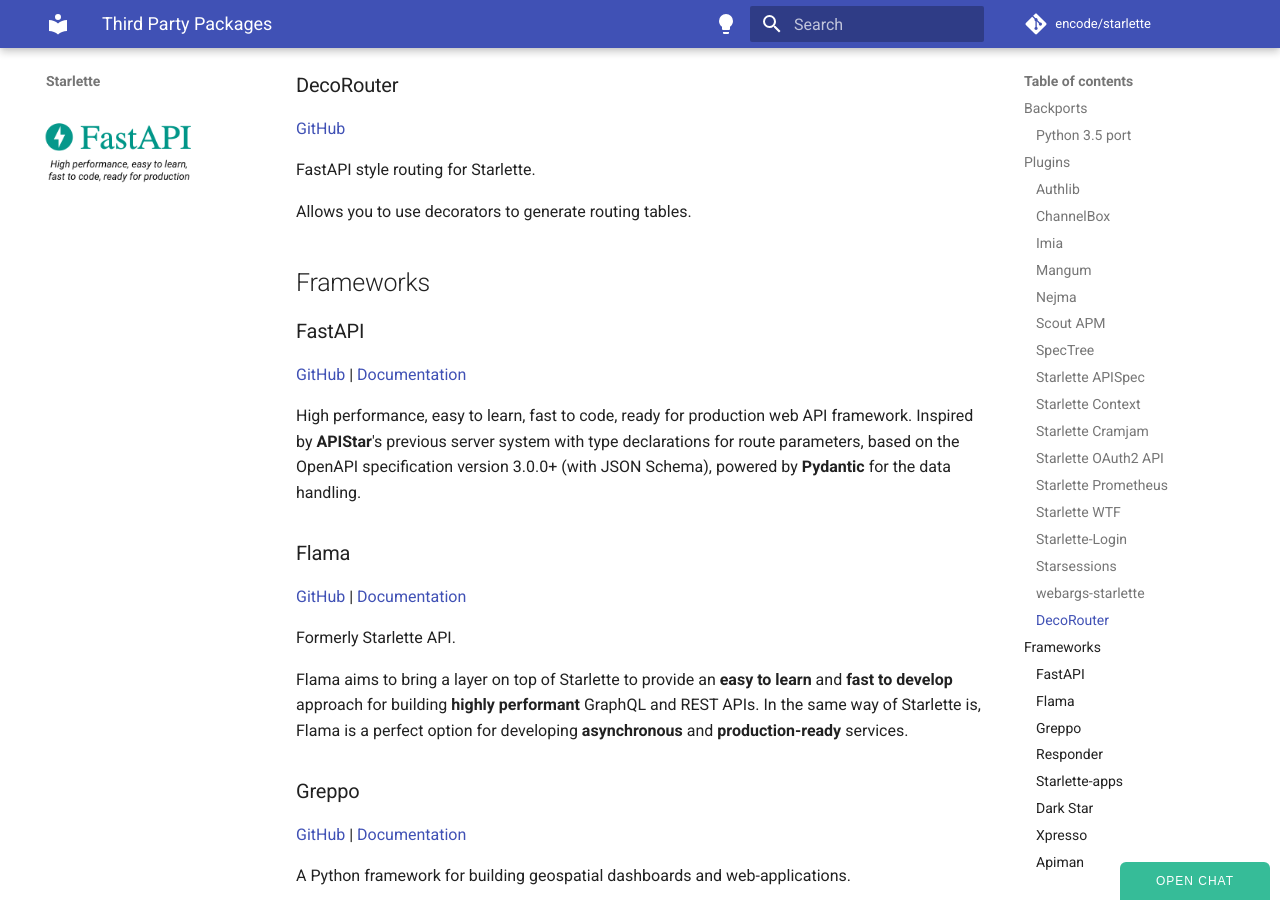
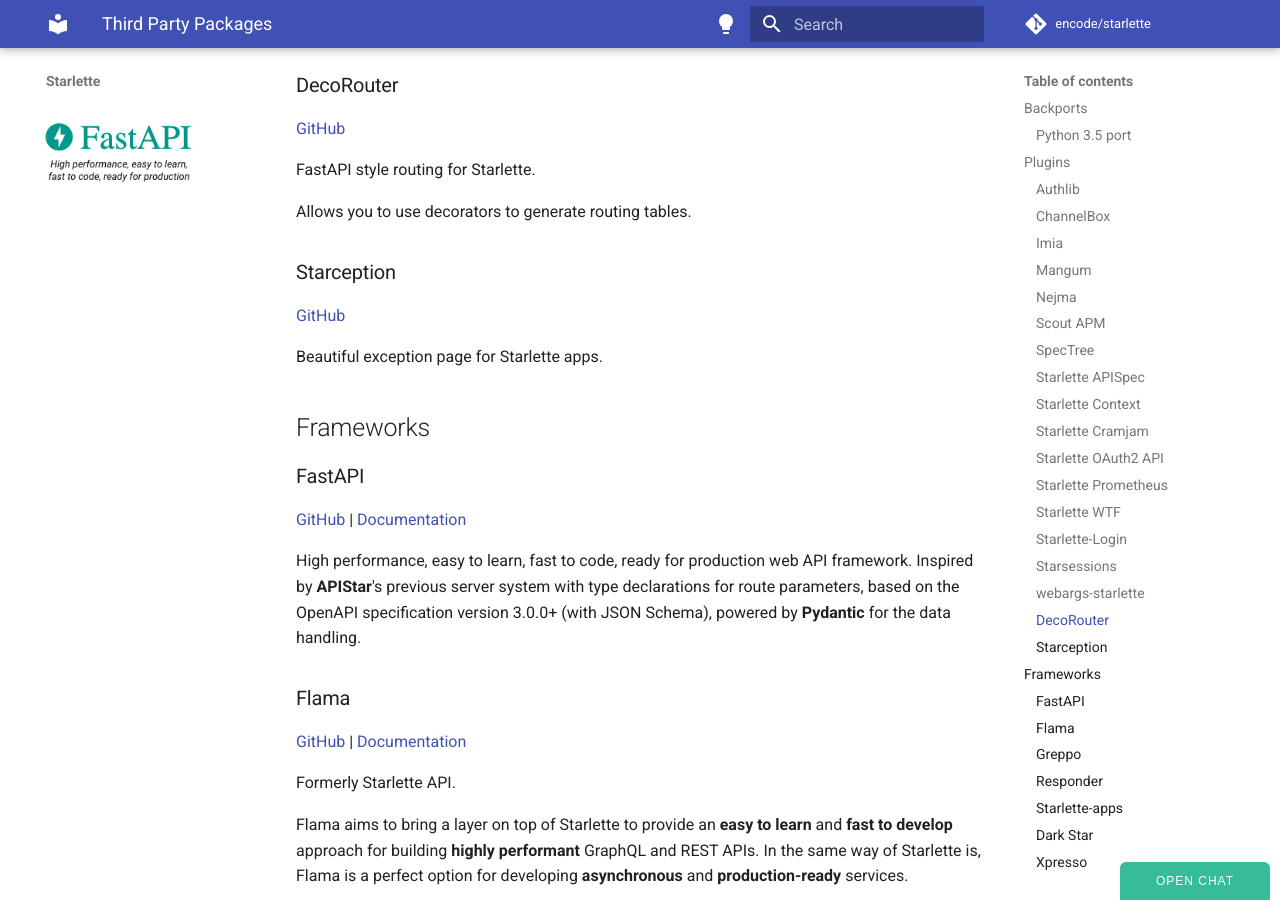
Before and after one commit to azurelotus0926/starlette, an MkDocs documentation site: the page built from docs/third-party-packages.md, in a window 1280 px wide and 900 px high, scrolled down 3179 px. Built offline with MkDocs 1.6.1 and Material for MkDocs 9.7.7, drawn with Linux system fonts in a browser that asks for light colours; comment, search, counter and statistics services are not loaded.

Commit message:
Add Starception library (#1800)
Co-authored-by: euri10 <benoit.barthelet@gmail.com>

```diff
--- a/docs/third-party-packages.md
+++ b/docs/third-party-packages.md
@@ -130,6 +130,13 @@ FastAPI style routing for Starlette.
 
 Allows you to use decorators to generate routing tables.
 
+### Starception
+
+<a href="https://github.com/alex-oleshkevich/starception" target="_blank">GitHub</a>
+
+Beautiful exception page for Starlette apps.
+
+
 ## Frameworks
 
 ### FastAPI
```
